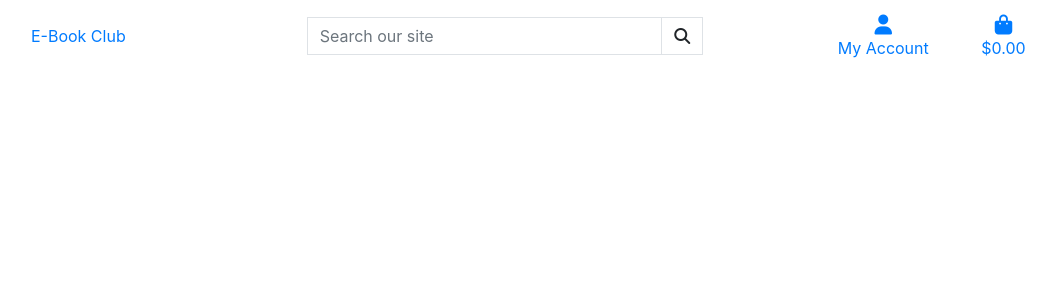
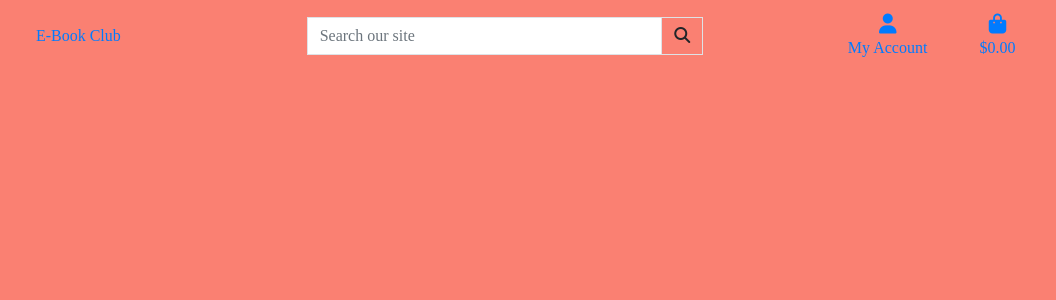
Before and after one commit to j-j-jack/ms4-e-book-club, a Django app: page / in a window 1280 px wide. Shown: the top 300 px of the page, without its empty margins (135-1191 px from the left). Run offline with Django 3.2, Linux system fonts and the light colour scheme; some libraries are stand-ins or nearby versions.

Commit message:
add base.css file to project

```diff
--- a/e_book_club/settings.py
+++ b/e_book_club/settings.py
@@ -147,6 +147,7 @@ USE_TZ = True
 # https://docs.djangoproject.com/en/3.2/howto/static-files/
 
 STATIC_URL = '/static/'
+STATICFILES_DIRS = (os.path.join(BASE_DIR, 'static'),)
 
 # Default primary key field type
 # https://docs.djangoproject.com/en/3.2/ref/settings/#default-auto-field
--- /dev/null
+++ b/static/css/base.css
@@ -0,0 +1,8 @@
+html {
+    height: 100%;
+}
+
+body {
+    background: salmon;
+    font-family: 'Times New Roman', Times, serif;
+}
--- a/templates/base.html
+++ b/templates/base.html
@@ -14,6 +14,7 @@
 
     {% block corecss %}
     <link rel="stylesheet" href="https://stackpath.bootstrapcdn.com/bootstrap/4.4.1/css/bootstrap.min.css" integrity="sha384-Vkoo8x4CGsO3+Hhxv8T/Q5PaXtkKtu6ug5TOeNV6gBiFeWPGFN9MuhOf23Q9Ifjh" crossorigin="anonymous">
+    <link rel="stylesheet" href="{% static 'css/base.css' %}" type="text/css">
     {% endblock %}
 
     {% block extra_css %}
```
